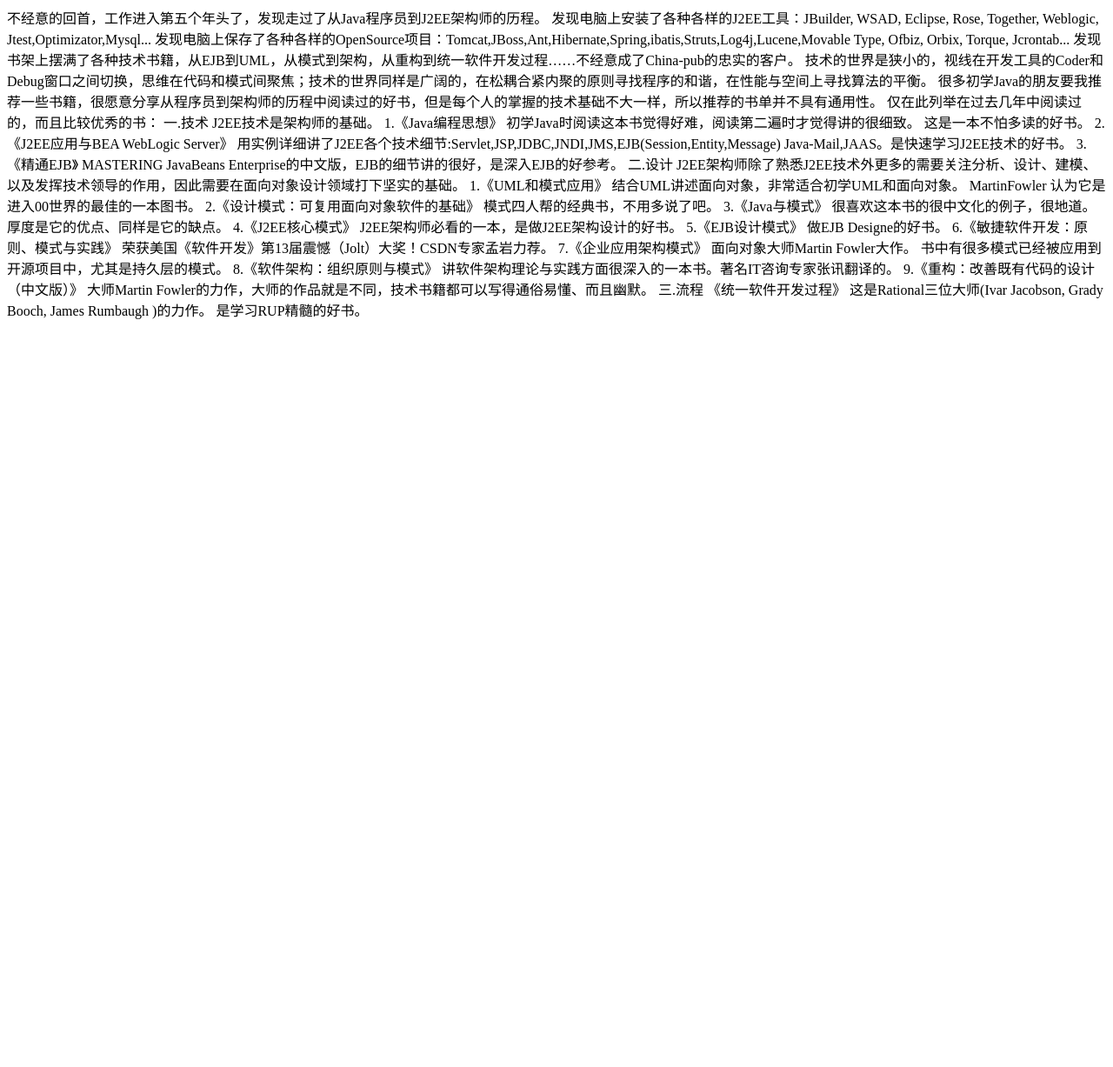
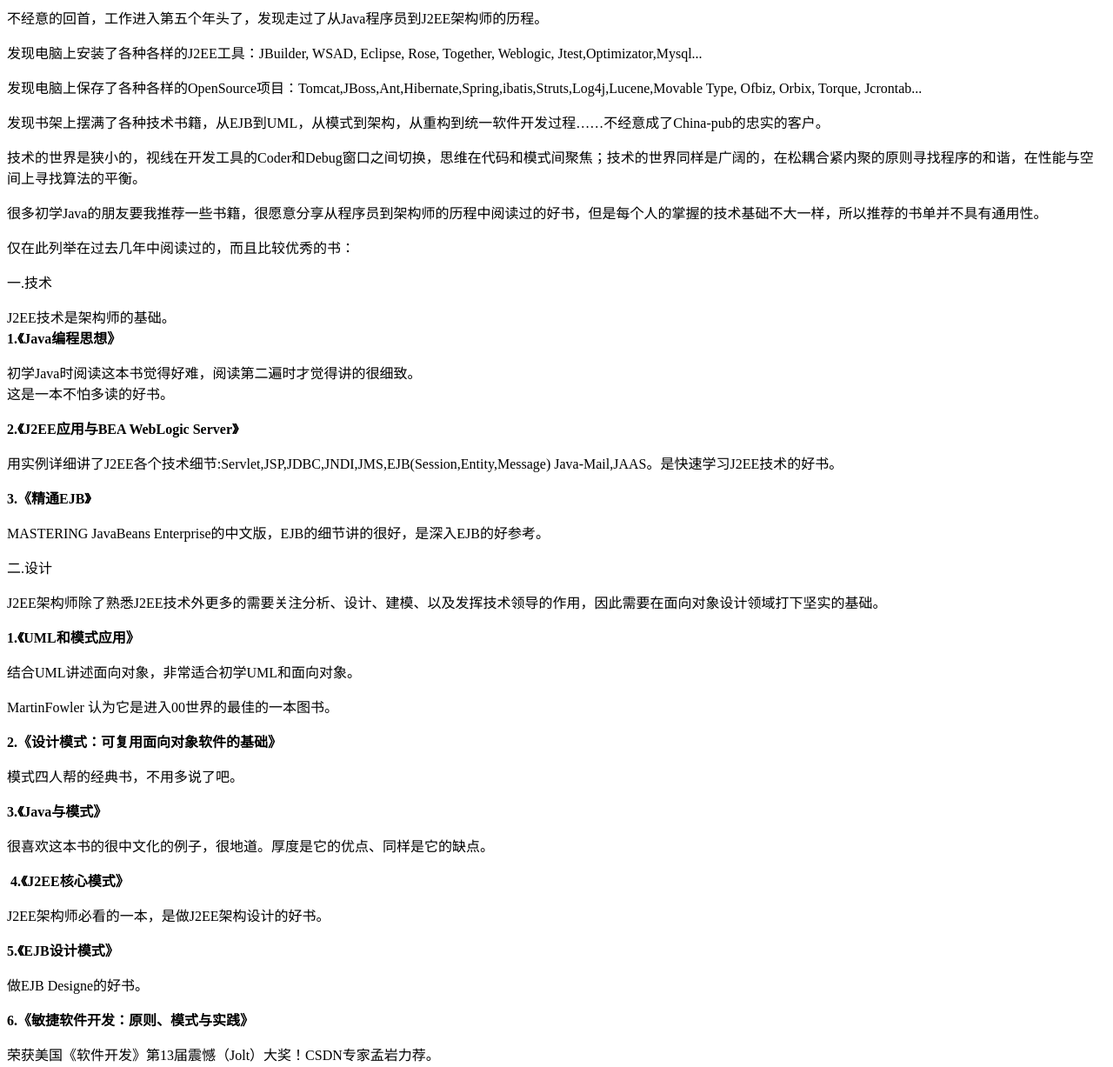
Before and after one commit to zhukezhuke/zhukezhuke.github.io, a plain HTML site: page j2ee.html in a window 1280 px wide. Shown: the top 1227 px of the page at 87% size. Before the commit the page ends 800 px from the top, so only its background shows below. Drawn offline with Linux system fonts and the light colour scheme.

Commit message:
j2ee.html

```diff
--- a/j2ee.html
+++ b/j2ee.html
@@ -26,89 +26,48 @@
     var cpro_id = "u1646663";
 </script>
 <script src="http://cpro.baidustatic.com/cpro/ui/c.js" type="text/javascript"></script>
-
-不经意的回首，工作进入第五个年头了，发现走过了从Java程序员到J2EE架构师的历程。
-
-发现电脑上安装了各种各样的J2EE工具：JBuilder, WSAD, Eclipse, Rose, Together, Weblogic, Jtest,Optimizator,Mysql...
-
-发现电脑上保存了各种各样的OpenSource项目：Tomcat,JBoss,Ant,Hibernate,Spring,ibatis,Struts,Log4j,Lucene,Movable Type, Ofbiz, Orbix, Torque, Jcrontab...
-
-发现书架上摆满了各种技术书籍，从EJB到UML，从模式到架构，从重构到统一软件开发过程……不经意成了China-pub的忠实的客户。
-
-技术的世界是狭小的，视线在开发工具的Coder和Debug窗口之间切换，思维在代码和模式间聚焦；技术的世界同样是广阔的，在松耦合紧内聚的原则寻找程序的和谐，在性能与空间上寻找算法的平衡。
-
-很多初学Java的朋友要我推荐一些书籍，很愿意分享从程序员到架构师的历程中阅读过的好书，但是每个人的掌握的技术基础不大一样，所以推荐的书单并不具有通用性。
-
-仅在此列举在过去几年中阅读过的，而且比较优秀的书：
-
-一.技术
-
-J2EE技术是架构师的基础。
-1.《Java编程思想》
-
-初学Java时阅读这本书觉得好难，阅读第二遍时才觉得讲的很细致。
-这是一本不怕多读的好书。
-
-2.《J2EE应用与BEA WebLogic Server》
-
-用实例详细讲了J2EE各个技术细节:Servlet,JSP,JDBC,JNDI,JMS,EJB(Session,Entity,Message) Java-Mail,JAAS。是快速学习J2EE技术的好书。
-
-3.《精通EJB》
-
-MASTERING JavaBeans Enterprise的中文版，EJB的细节讲的很好，是深入EJB的好参考。
-
-二.设计
-
-J2EE架构师除了熟悉J2EE技术外更多的需要关注分析、设计、建模、以及发挥技术领导的作用，因此需要在面向对象设计领域打下坚实的基础。
-
-1.《UML和模式应用》
-
-结合UML讲述面向对象，非常适合初学UML和面向对象。
-
-MartinFowler 认为它是进入00世界的最佳的一本图书。
-
-2.《设计模式：可复用面向对象软件的基础》
-
-模式四人帮的经典书，不用多说了吧。
-
-3.《Java与模式》
-
-很喜欢这本书的很中文化的例子，很地道。厚度是它的优点、同样是它的缺点。
-
- 4.《J2EE核心模式》
-
-J2EE架构师必看的一本，是做J2EE架构设计的好书。
-
-5.《EJB设计模式》
-
-做EJB Designe的好书。
-
-6.《敏捷软件开发：原则、模式与实践》
-
-荣获美国《软件开发》第13届震憾（Jolt）大奖！CSDN专家孟岩力荐。
-
-7.《企业应用架构模式》
-
-面向对象大师Martin Fowler大作。
-
-书中有很多模式已经被应用到开源项目中，尤其是持久层的模式。
-
-8.《软件架构：组织原则与模式》
-
-讲软件架构理论与实践方面很深入的一本书。著名IT咨询专家张讯翻译的。
-
- 9.《重构：改善既有代码的设计（中文版）》
-
-大师Martin Fowler的力作，大师的作品就是不同，技术书籍都可以写得通俗易懂、而且幽默。
-
-三.流程
-
-《统一软件开发过程》
-
-这是Rational三位大师(Ivar Jacobson, Grady Booch, James Rumbaugh )的力作。
-
-是学习RUP精髓的好书。
-
+<div id="content">
+<p><p>不经意的回首，工作进入第五个年头了，发现走过了从Java程序员到J2EE架构师的历程。</p>
+<p>发现电脑上安装了各种各样的J2EE工具：JBuilder, WSAD, Eclipse, Rose, Together, Weblogic, Jtest,Optimizator,Mysql...</p>
+<p>发现电脑上保存了各种各样的OpenSource项目：Tomcat,JBoss,Ant,Hibernate,Spring,ibatis,Struts,Log4j,Lucene,Movable Type, Ofbiz, Orbix, Torque, Jcrontab...</p>
+<p>发现书架上摆满了各种技术书籍，从EJB到UML，从模式到架构，从重构到统一软件开发过程……不经意成了China-pub的忠实的客户。</p>
+<p>技术的世界是狭小的，视线在开发工具的Coder和Debug窗口之间切换，思维在代码和模式间聚焦；技术的世界同样是广阔的，在松耦合紧内聚的原则寻找程序的和谐，在性能与空间上寻找算法的平衡。</p>
+<p>很多初学Java的朋友要我推荐一些书籍，很愿意分享从程序员到架构师的历程中阅读过的好书，但是每个人的掌握的技术基础不大一样，所以推荐的书单并不具有通用性。</p>
+<p>仅在此列举在过去几年中阅读过的，而且比较优秀的书：</p>
+<p>一.技术</p>
+<p>J2EE技术是架构师的基础。<br><STRONG>1.《Java编程思想》</STRONG></p>
+<p>初学Java时阅读这本书觉得好难，阅读第二遍时才觉得讲的很细致。<br>这是一本不怕多读的好书。</p>
+<p><STRONG>2.《J2EE应用与BEA WebLogic Server》</STRONG></p>
+<p>用实例详细讲了J2EE各个技术细节:Servlet,JSP,JDBC,JNDI,JMS,EJB(Session,Entity,Message) Java-Mail,JAAS。是快速学习J2EE技术的好书。</p>
+<p><STRONG>3.《精通EJB》</STRONG></p>
+<p>MASTERING JavaBeans Enterprise的中文版，EJB的细节讲的很好，是深入EJB的好参考。</p>
+<p>二.设计</p>
+<p>J2EE架构师除了熟悉J2EE技术外更多的需要关注分析、设计、建模、以及发挥技术领导的作用，因此需要在面向对象设计领域打下坚实的基础。</p>
+<p><STRONG>1.《UML和模式应用》</STRONG></p>
+<p>结合UML讲述面向对象，非常适合初学UML和面向对象。</p>
+<p>MartinFowler 认为它是进入00世界的最佳的一本图书。</p>
+<p><STRONG>2.《设计模式：可复用面向对象软件的基础》</STRONG></p>
+<p>模式四人帮的经典书，不用多说了吧。</p>
+<p><STRONG>3.《Java与模式》</STRONG></p>
+<p>很喜欢这本书的很中文化的例子，很地道。厚度是它的优点、同样是它的缺点。</p>
+<p><STRONG>&nbsp;4.《J2EE核心模式》</STRONG></p>
+<p>J2EE架构师必看的一本，是做J2EE架构设计的好书。</p>
+<p><STRONG>5.《EJB设计模式》</STRONG></p>
+<p>做EJB Designe的好书。</p>
+<p><STRONG>6.《敏捷软件开发：原则、模式与实践》</STRONG></p>
+<p>荣获美国《软件开发》第13届震憾（Jolt）大奖！CSDN专家孟岩力荐。</p>
+<p><STRONG>7.《企业应用架构模式》</STRONG></p>
+<p>面向对象大师Martin Fowler大作。</p>
+<p>书中有很多模式已经被应用到开源项目中，尤其是持久层的模式。</p>
+<p><STRONG>8.《软件架构：组织原则与模式》</STRONG></p>
+<p>讲软件架构理论与实践方面很深入的一本书。著名IT咨询专家张讯翻译的。</p>
+<p><STRONG>&nbsp;9.《重构：改善既有代码的设计（中文版）》</STRONG></p>
+<p>大师Martin Fowler的力作，大师的作品就是不同，技术书籍都可以写得通俗易懂、而且幽默。</p>
+<p>三.流程</p>
+<p><STRONG>《统一软件开发过程》</STRONG></p>
+<p>这是Rational三位大师(Ivar Jacobson, Grady Booch, James Rumbaugh )的力作。</p>
+<p>是学习RUP精髓的好书。</p>
+</p></div>
 
 
 
```
